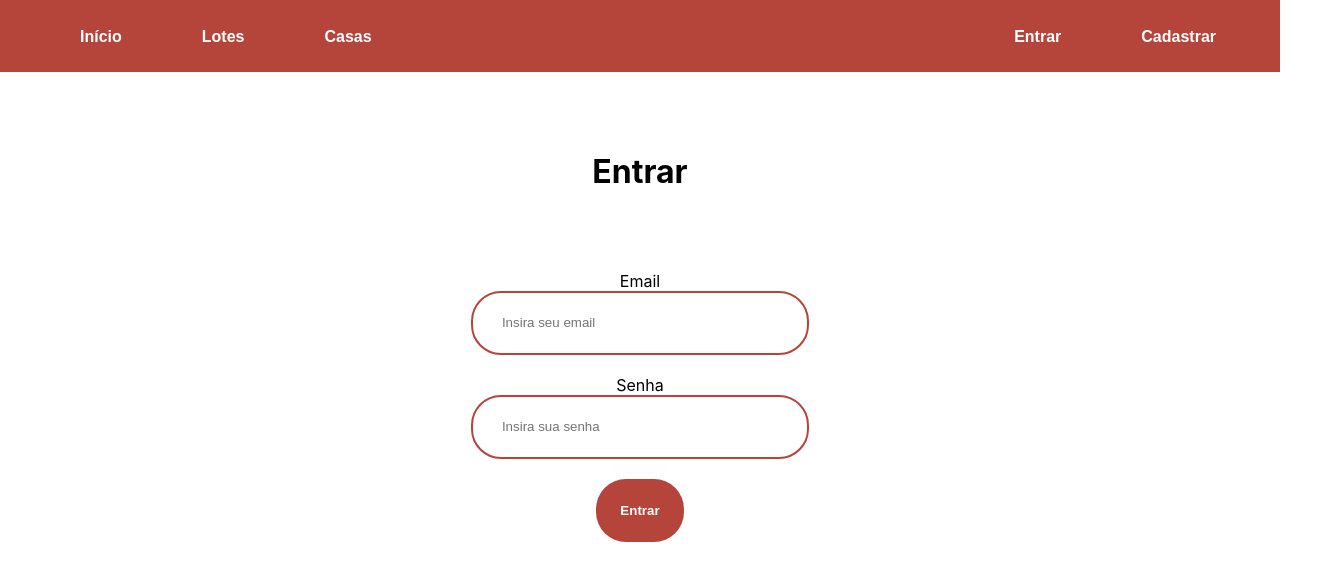
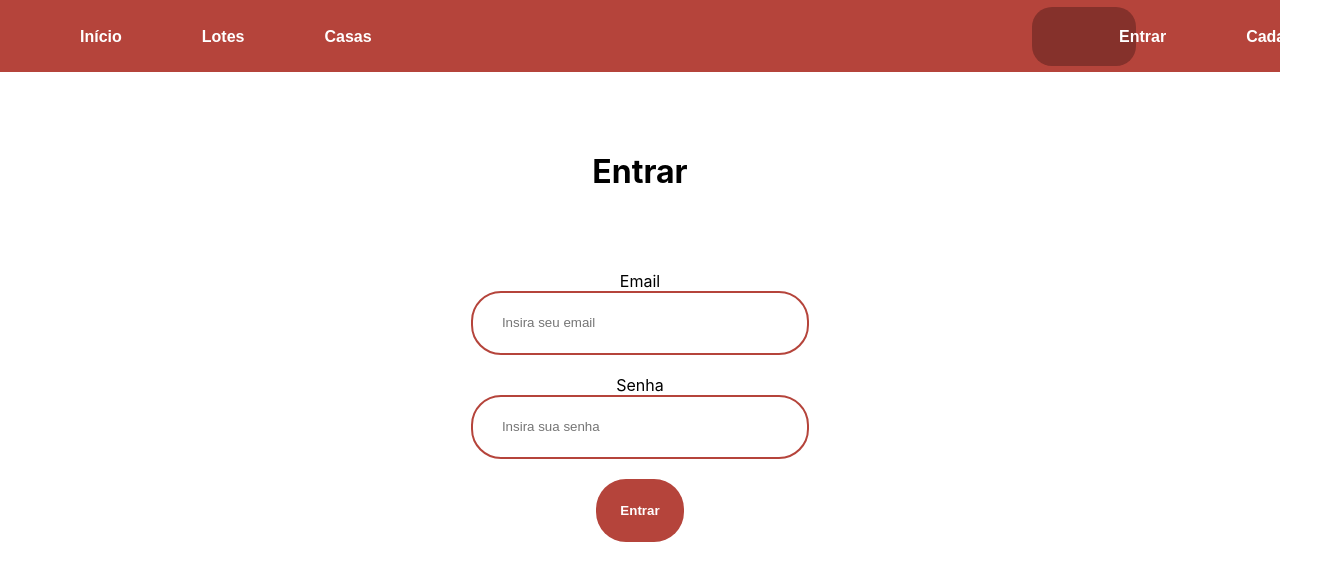
Before and after one commit to Deivdson/Flask, a React (Create React App) app in the folder frontend/: page /login in a window 1280 px wide. Shown: the top 580 px of the page, 1321 px wide, since content can reach past the window. Built offline with nearby package versions, Linux system fonts and the light colour scheme.

Commit message:
navbar style

```diff
--- a/frontend/src/components/Home/Home.js
+++ b/frontend/src/components/Home/Home.js
@@ -13,7 +13,6 @@ const Home = () => {
 			</div>
 			<div className='options'>
                 <h4><a href="/lotes">Lotes</a></h4>
-                <h4><a href="/casas">Casas</a></h4>
 			</div>
 		</div>
 	);
--- a/frontend/src/components/Lotes/style.css
+++ b/frontend/src/components/Lotes/style.css
@@ -24,7 +24,7 @@
 .boxcards {
     background-image: url('https://encrypted-tbn0.gstatic.com/images?q=tbn:ANd9GcSFdMRNVjQnOT8T11CuukX2Mpx6inK1_FvFXA&usqp=CAU');
     background-size: cover;
-    background-color: rgba(101, 98, 227, 0.8);
+    background-color: rgba(0, 0, 0, 0.7);
     background-blend-mode: color;
     display: flex;
     flex-direction: column;
@@ -40,7 +40,7 @@
 }
 
 .boxcards:hover {
-    box-shadow: 0 0 11px rgba(33,33,33,.2);
+    box-shadow: 0 0 11px rgba(33,33,33, .2);
 }
 
 .boxcards h4 {
--- a/frontend/src/components/Navbar/Navbar.js
+++ b/frontend/src/components/Navbar/Navbar.js
@@ -2,7 +2,7 @@ import './style.css'
 
 const Navbar = () => {
     const idNavbar = localStorage.getItem('token')
-    const user = localStorage.getItem('username')
+    const user = localStorage.getItem('name')
 
 	function Sair() {
 		localStorage.removeItem('token')
--- a/frontend/src/components/Navbar/style.css
+++ b/frontend/src/components/Navbar/style.css
@@ -26,6 +26,16 @@
     position: absolute;
     right: 9rem;
     list-style-type: none;
+    height: 45px;
+    width: 90px;
+    border-radius: 20px;
+    padding: 7px;
+    background-color: rgb(133, 49, 43); /* Valor escurecido */
+    cursor: pointer;
+}
+
+.login-menu:hover {
+  border-radius: 30px;
 }
 
 .dropdown {
```
Also changed, not shown: 1 other file (tests, documents, lock files or other folders).
